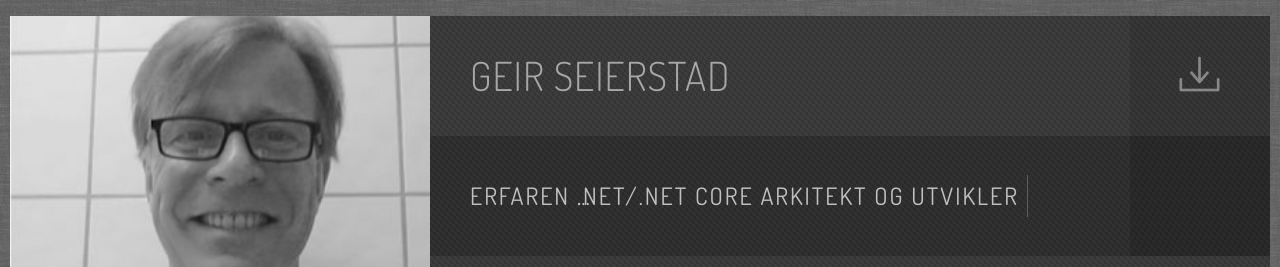
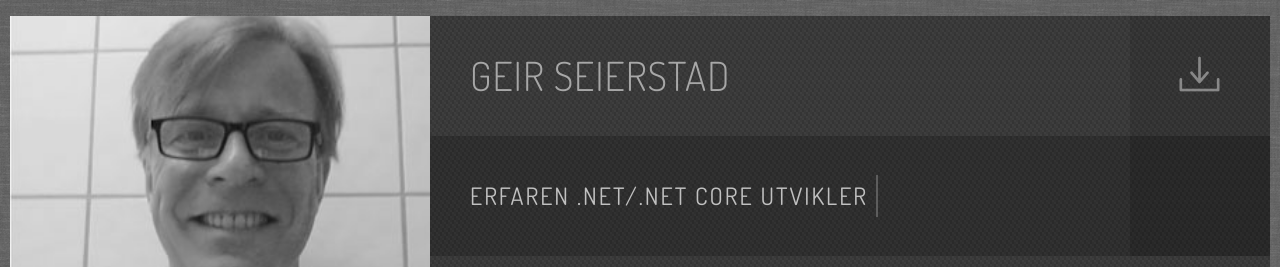
Before and after one commit to gkn/gkn.github.io, a plain HTML site: page index.html in a window 1280 px wide. Shown: the top 267 px of the page. Drawn offline with Linux system fonts and the light colour scheme.

Commit message:
Do not use long text in headline

```diff
--- a/index.html
+++ b/index.html
@@ -74,7 +74,7 @@
                         <span>Erfaren </span>
                         <span class="cd-words-wrapper">
                            <b class="is-visible">Front-End utvikler</b>
-                           <b>.NET/.NET Core arkitekt og utvikler</b>
+                           <b>.NET/.NET Core utvikler</b>
                            <b>IT konsulent</b>
                         </span>
                      </h4>
```
